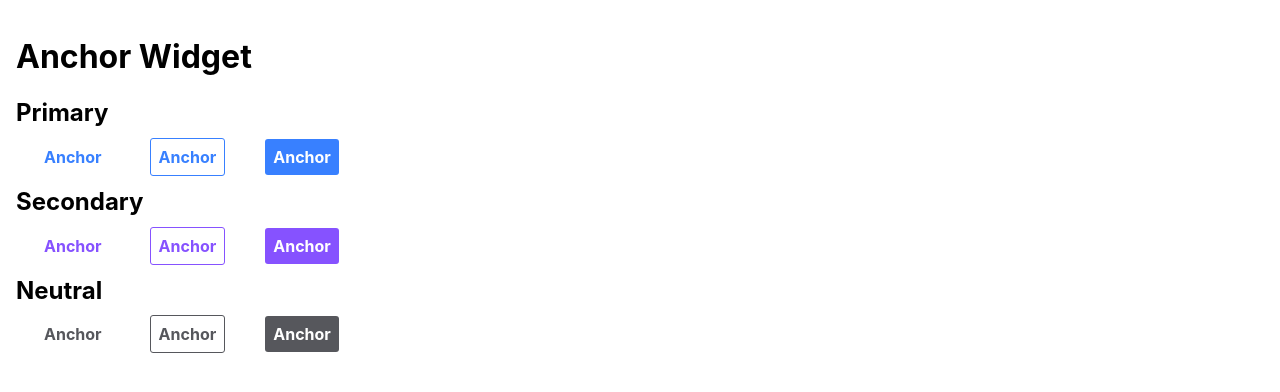
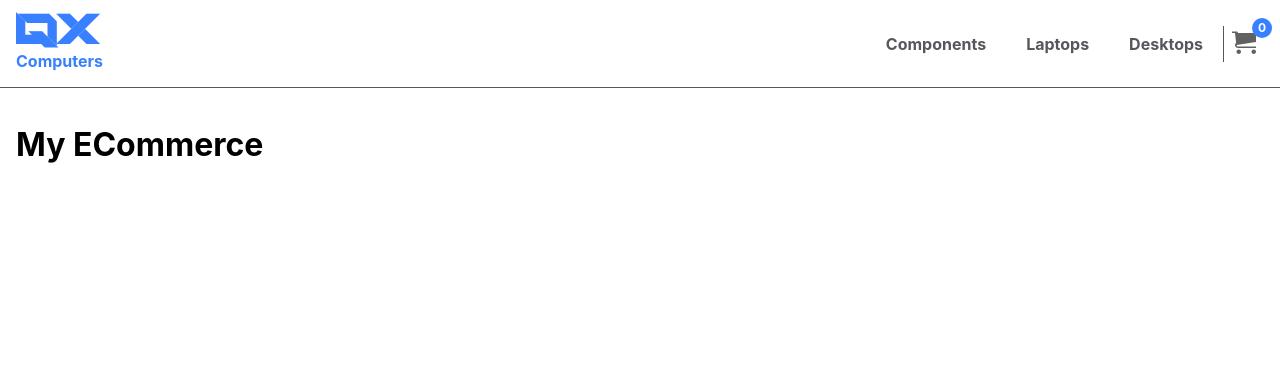
Before and after one commit to matt-314/QXComputer-Project, a React (Create React App) app: page / in a window 1280 px wide. Shown: the top 392 px of the page. Built offline with nearby package versions, Linux system fonts and the light colour scheme.

Commit message:
fix: do not stage the index with testModes

```diff
--- a/src/index.jsx
+++ b/src/index.jsx
@@ -7,7 +7,7 @@ import reportWebVitals from './reportWebVitals';
 const root = ReactDOM.createRoot(document.getElementById('root'));
 root.render(
   <React.StrictMode>
-    <App testMode={{ page: 'anchor' }} />
+    <App />
   </React.StrictMode>,
 );
 
```
